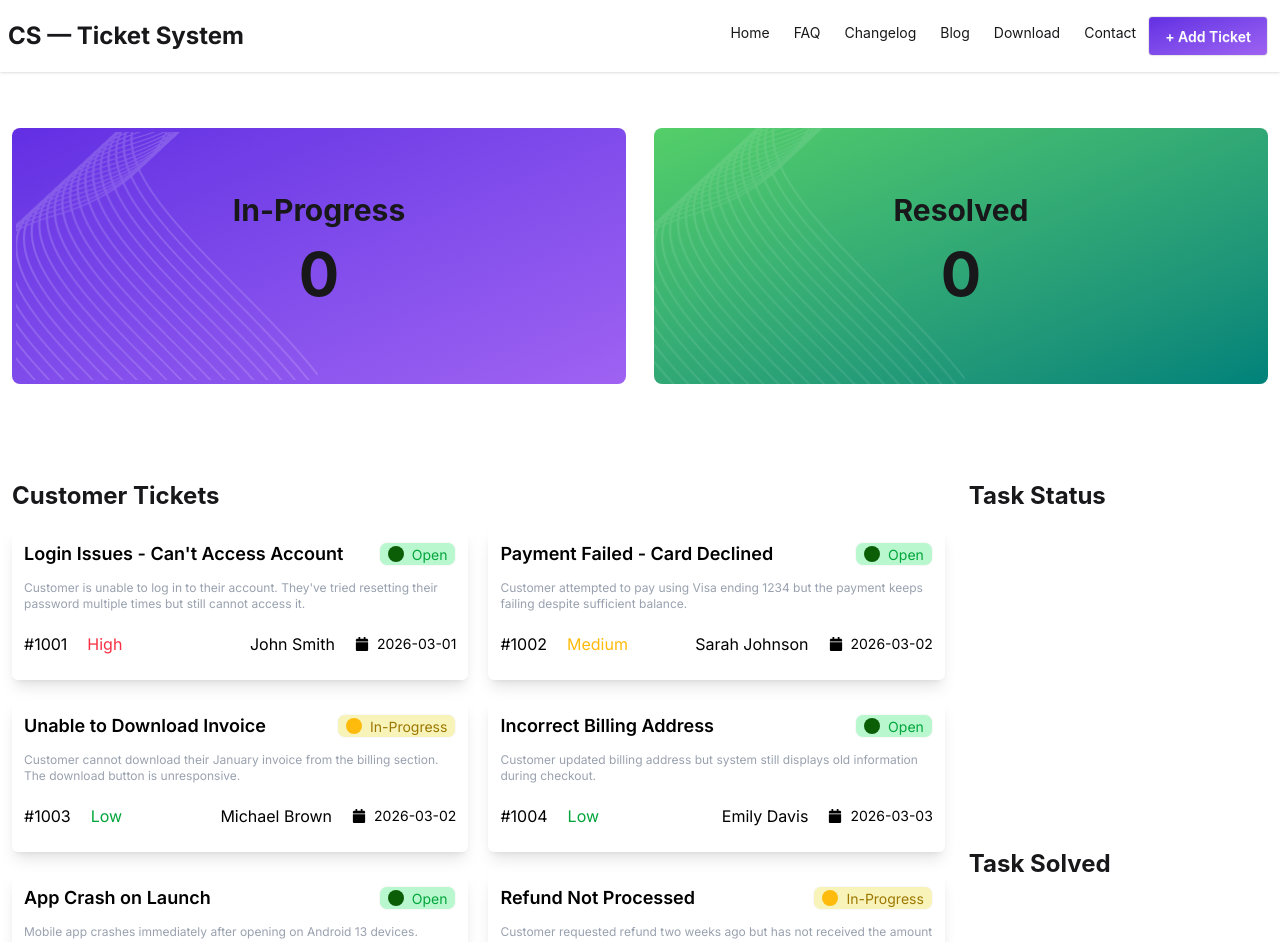
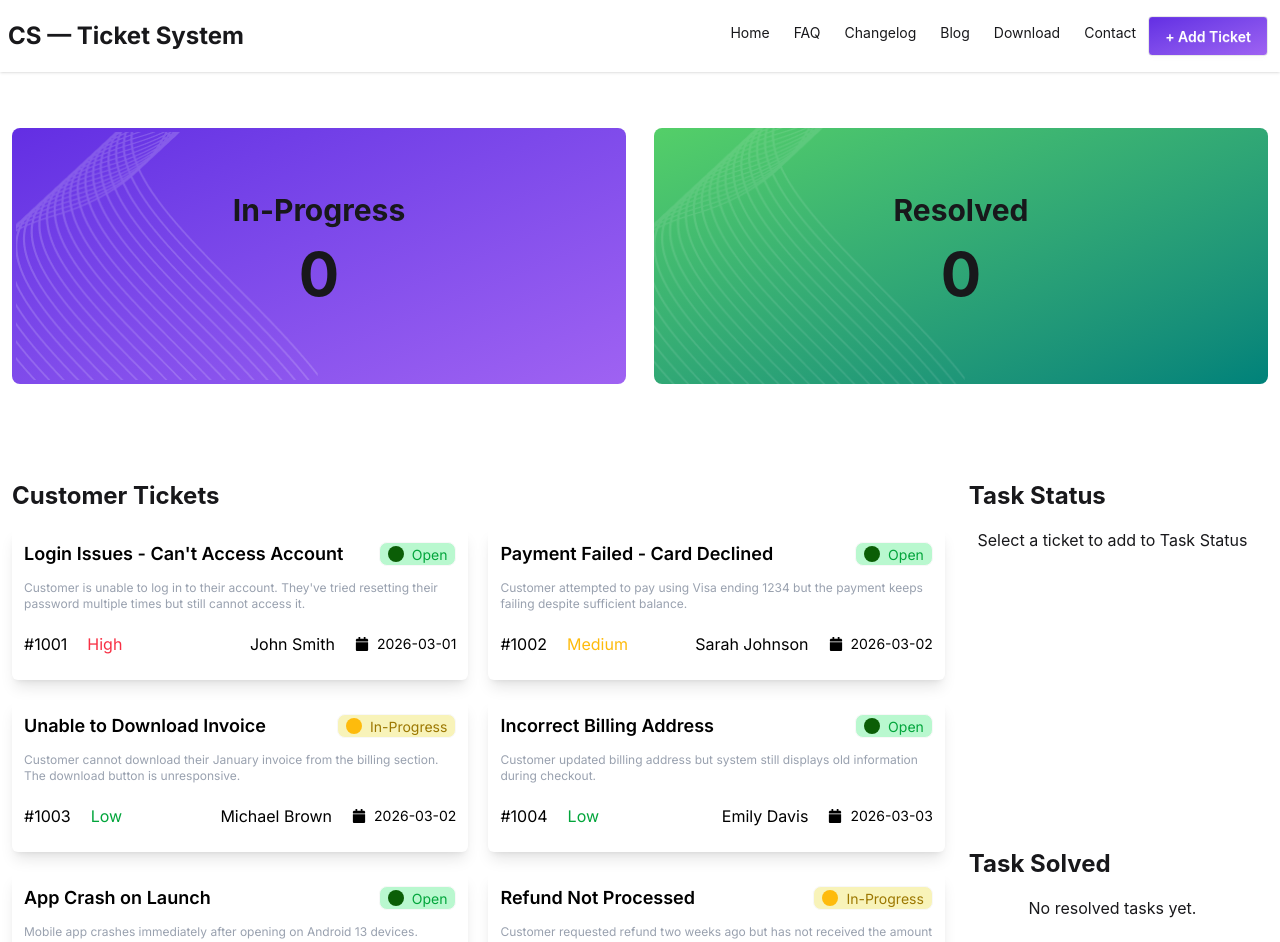
Before and after one commit to Sabbirahmed0007/customer-support-zone, a React (Vite) app: page / in a window 1280 px wide. Shown: the top 942 px of the page. Built offline with nearby package versions, Linux system fonts and the light colour scheme.

Commit message:
added no data text and rectified few errors

```diff
--- a/src/Components/Tasks/ResolvedTask.jsx
+++ b/src/Components/Tasks/ResolvedTask.jsx
@@ -6,7 +6,7 @@ const ResolvedTask = ({ resolvedTickets }) => {
     const { title } = resolvedTickets;
 
     return (
-        <div className='bg-white text-black p-4 text-left rounded-md'>
+        <div className='bg-[#ECE0FF]  text-black p-4 text-left rounded-md'>
             <h1 className='text-left mb-3 text-xl font-bold'>{ title}</h1>
         </div>
     );
--- a/src/Components/TicketContainers/TicketCard.jsx
+++ b/src/Components/TicketContainers/TicketCard.jsx
@@ -7,7 +7,7 @@ const TicketCard = ({ ticket, handleTicket }) => {
     const { title, status, description, id, customer, priority, createdAt }= ticket
 
     return (
-        <div onClick={()=>handleTicket(ticket)} className='bg-white text-black shadow-lg p-3 box-border rounded-md font-inter'>
+        <div onClick={()=>handleTicket(ticket)} className='bg-white cursor-pointer text-black shadow-lg p-3 box-border rounded-md font-inter'>
 
             <div className='flex items-center justify-between mb-3'>
                 <h1 className='text-lg font-semibold'>{title}</h1>
--- a/src/Components/TicketContainers/TicketContainer.jsx
+++ b/src/Components/TicketContainers/TicketContainer.jsx
@@ -44,27 +44,42 @@ const TicketContainer = ({ ticketPromises, ticketCount, setTicketCount, resolveC
         <div className=' w-full flex items-start flex-col lg:flex-row justify-around gap-3  lg:mx-0 px-3 box-border '>
             <div className=' w-full lg:w-3/4  '>
                 <h1 className='text-left mb-4 text-2xl font-bold'>Customer Tickets</h1>
-                <div className='grid grid-cols-1 lg:grid-cols-2 items-center gap-5'>
+                <div>
+                     {
+                        remainedTickets.length === 0? <div className='flex items-center justify-center h-96'><h1>Opps! No Ticket Remained</h1></div>:<div className='grid grid-cols-1 lg:grid-cols-2 items-center gap-5'>
 
                 {
                     remainedTickets.map(ticket=><TicketCard ticket={ticket} handleTicket={handleTicket} key={ticket.id}></TicketCard>)
                 }
                 </div>
+                    }
+                </div>
+
             </div>
             <div className='w-full lg:w-1/4  px-3 box-border'>
                 <h1 className='text-left mb-4 text-2xl font-bold '>Task Status</h1>
-                <div className='space-y-4 h-80 overflow-auto'>
+                <div>
+                    {
+                        ticketCount.length === 0 ? <div className='h-80 '>Select a ticket to add to Task Status</div> :<div className='space-y-4 h-80 overflow-auto'>
                     {
                         ticketCount.map(ticket => <Task ticket={ticket} handleResolvedTask={handleResolvedTask} key={ticket.id}></Task>)
                     }
                 </div>
+                    }
+                </div>
+
                 <div>
                     <h1 className='text-left mb-4 text-2xl font-bold'>Task Solved</h1>
-                    <div className='space-y-5 h-96 overflow-auto'>
+                    <div>
+                        {
+                            resolveCount.length === 0 ? <div>No resolved tasks yet.</div>:<div className='space-y-5 h-96 overflow-auto'>
                         {
                             resolveCount.map(resovedTicket => <ResolvedTask resolvedTickets={resovedTicket} key={resovedTicket.id}></ResolvedTask>)
                         }
                     </div>
+                        }
+                    </div>
+
 
                 </div>
 
```
Also changed, not shown: 1 other file (tests, documents, lock files or other folders).
